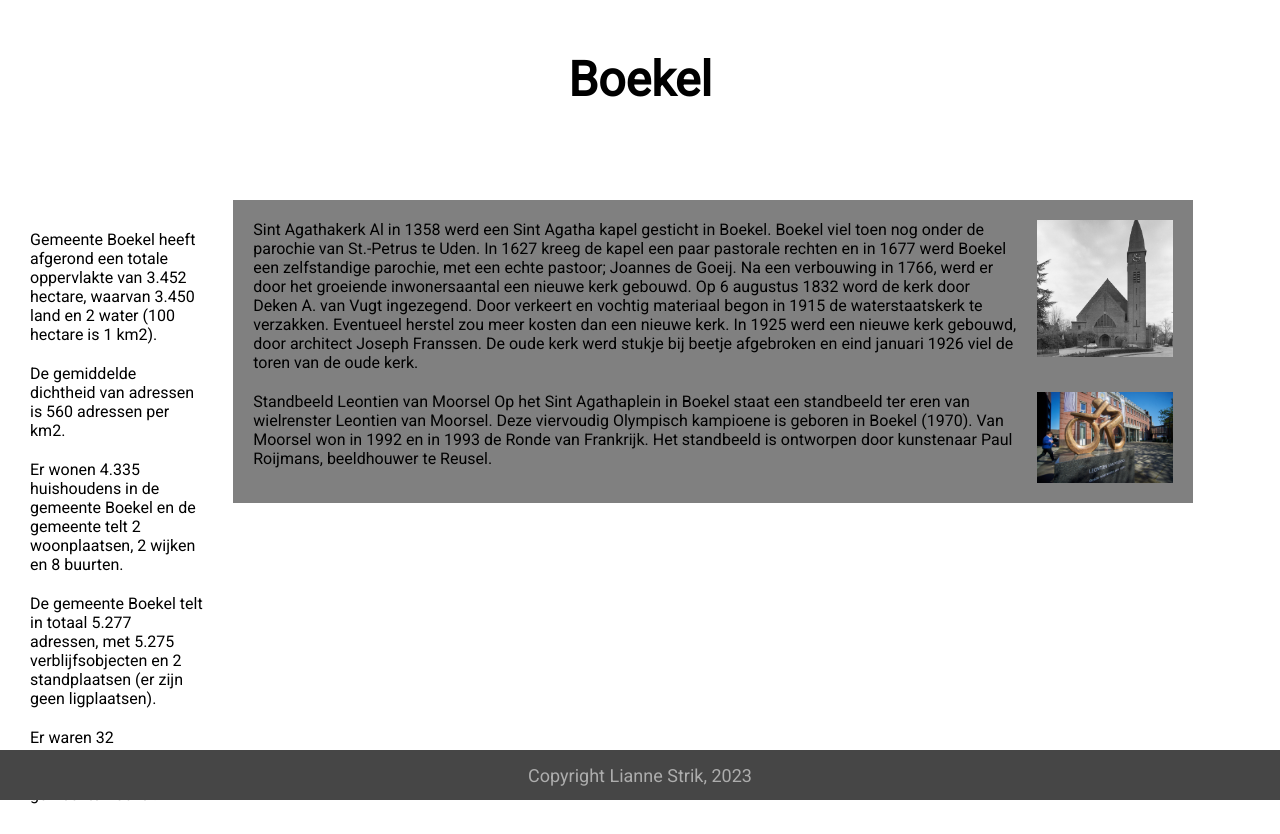
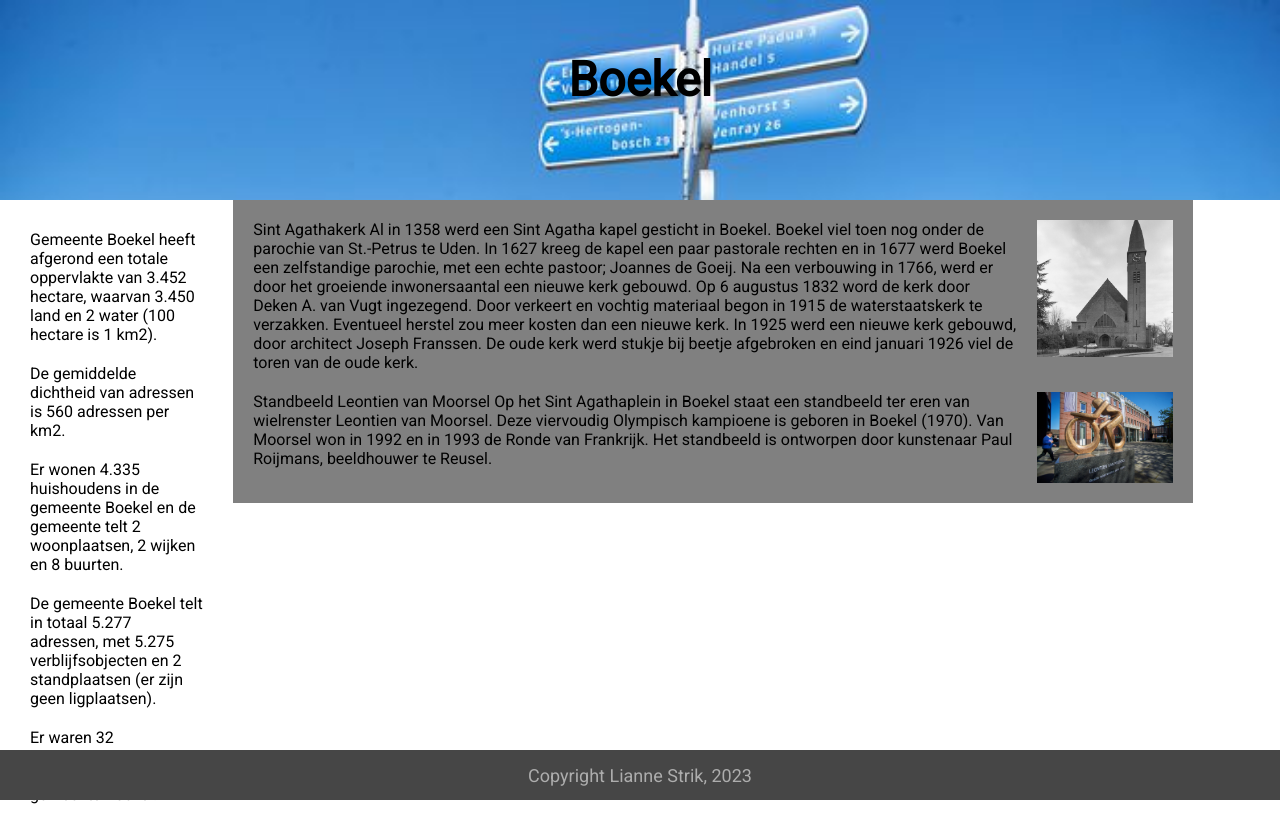
Before and after one commit to lianneStrik/webdesign_les18, a plain HTML site: page index.html in a window 1280 px wide. Drawn offline with Linux system fonts and the light colour scheme; the site is published under a folder, as on GitHub Pages, so addresses that start at the root find nothing.

Commit message:
Initial commit

```diff
--- a/style/style.css
+++ b/style/style.css
@@ -20,7 +20,7 @@ header {
     text-align: center;
     line-height: 150px;
     box-shadow: #333333;
-    background-image: url("/img/boekel.jpg");
+    background-image: url("../img/boekel.jpg");
     background-repeat: no-repeat;
     background-size: cover;
 }
```
